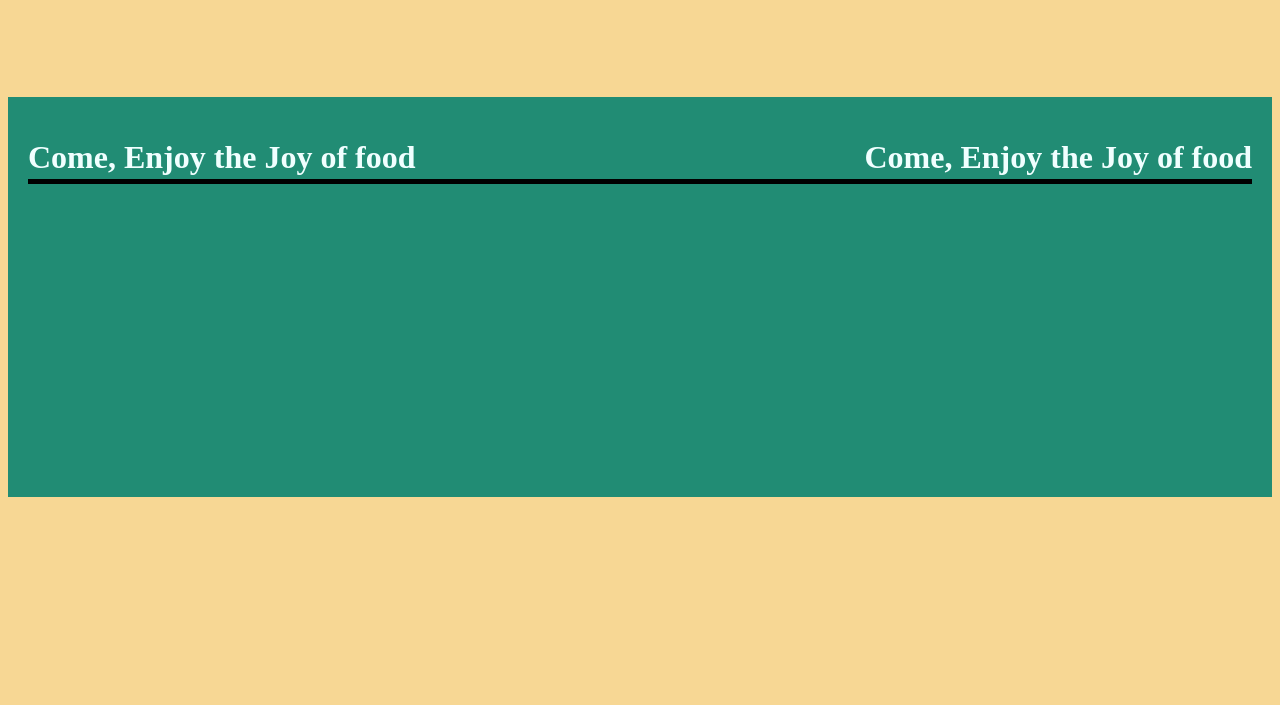
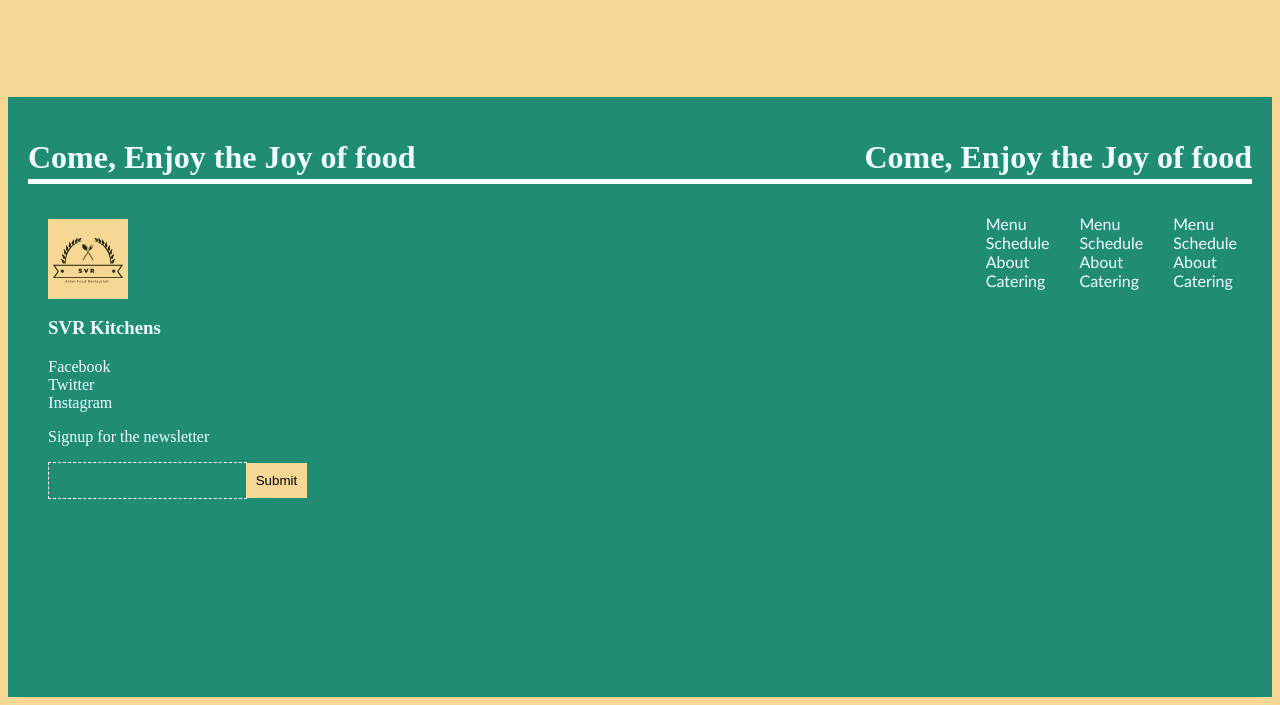
Before and after one commit to saivenkatreddy/Project, a plain HTML site: page index.html in a window 1280 px wide. Shown: the part 2137-2842 px from the top of the page. Before the commit the page ends 2642 px from the top, so only its background shows below. Drawn offline with Linux system fonts and the light colour scheme.

Commit message:
latest safe drop 2

```diff
--- a/index.html
+++ b/index.html
@@ -153,8 +153,6 @@
         <div class="left">
           <h1>Come, Enjoy the Joy of food</h1>
         </div>
-
-
         <div class="right">
           <h1>Come, Enjoy the Joy of food</h1>
         </div>
@@ -167,6 +165,61 @@
 
       <div class="footer-section footer-content">
 
+        <div class="left footer-left">
+
+          <img src="./assets/SVR.svg" class="logo-img" alt="LOGO"/>
+          <h3>SVR Kitchens</h3>
+          <ul>
+            <li>Facebook</li>
+            <li>Twitter</li>
+            <li>Instagram</li>
+          </ul>
+          <p> Signup for the newsletter </p>
+
+          <form>
+            <input type="email" name="email"/>
+            <input type="submit" value="Submit"/>
+          </form>
+
+        </div>
+
+        <div class="right footer-right">
+
+          <div class="footer-right-first">
+
+            <ul>
+              <li> Menu </li>
+              <li> Schedule </li>
+              <li> About </li>
+              <li> Catering </li>
+            </ul>
+
+          </div>
+
+          <div class="footer-right-second">
+
+            <ul>
+              <li> Menu </li>
+              <li> Schedule </li>
+              <li> About </li>
+              <li> Catering </li>
+            </ul>
+
+          </div>
+
+          <div class="footer-right-third">
+
+            <ul>
+              <li> Menu </li>
+              <li> Schedule </li>
+              <li> About </li>
+              <li> Catering </li>
+            </ul>
+
+          </div>
+
+        </div>
+
       </div>
 
     </div>
--- a/style.css
+++ b/style.css
@@ -1,3 +1,7 @@
+* {
+  box-sizing:border-box;
+}
+
 body{
   background-color: #f7d794;
 }
@@ -68,7 +72,7 @@ body{
   flex-direction: column !important;
   justify-content: center;
   text-align: center;
-
+  color:white;
 }
 
 .section-3-content{
@@ -171,26 +175,20 @@ body{
   margin-right:10%;
 }
 
-
-
-
 .Footer-continued{
   background-color: #218c74;
   color: azure;
-  min-height: 400px;
-  padding:20px;
+  padding:20px !important;
+  height: auto;
+  min-height: 600px;
 }
 
 .horizontal{
   min-height: 20px;
-  border-top: 5px solid black;
+  border-top: 5px solid white;
   margin-top:5%;
 }
 
-
-* {
-  box-sizing:border-box;
-}
 
 .four-imgs{
   width:400vh;
@@ -215,3 +213,40 @@ img {
   padding: 3px;
   margin-left: 3px;
 }
+
+.footer-left{
+  padding:20px;
+
+}
+
+.footer-left ul{
+  list-style-type:none;
+  margin-left: -15%;
+}
+
+.footer-left input[type="email"]{
+  background-color: #218c74;
+  border:1px dashed white;
+  padding:10px;
+}
+
+.footer-left input[type="submit"]{
+  background-color: #218c74;
+  padding:10px;
+  background-color: #f7d794;
+  border:none;
+  margin-left:-2%;
+}
+
+.footer-right{
+  display: flex;
+  flex-direction: row;
+  justify-content: space-around;
+  font-family: 'Trebuchet MS', 'Lucida Sans Unicode', 'Lucida Grande', 'Lucida Sans', Arial, sans-serif;
+}
+
+.footer-right ul{
+  list-style-type:none;
+  padding: 10px;
+  margin: 5px;
+}
```
